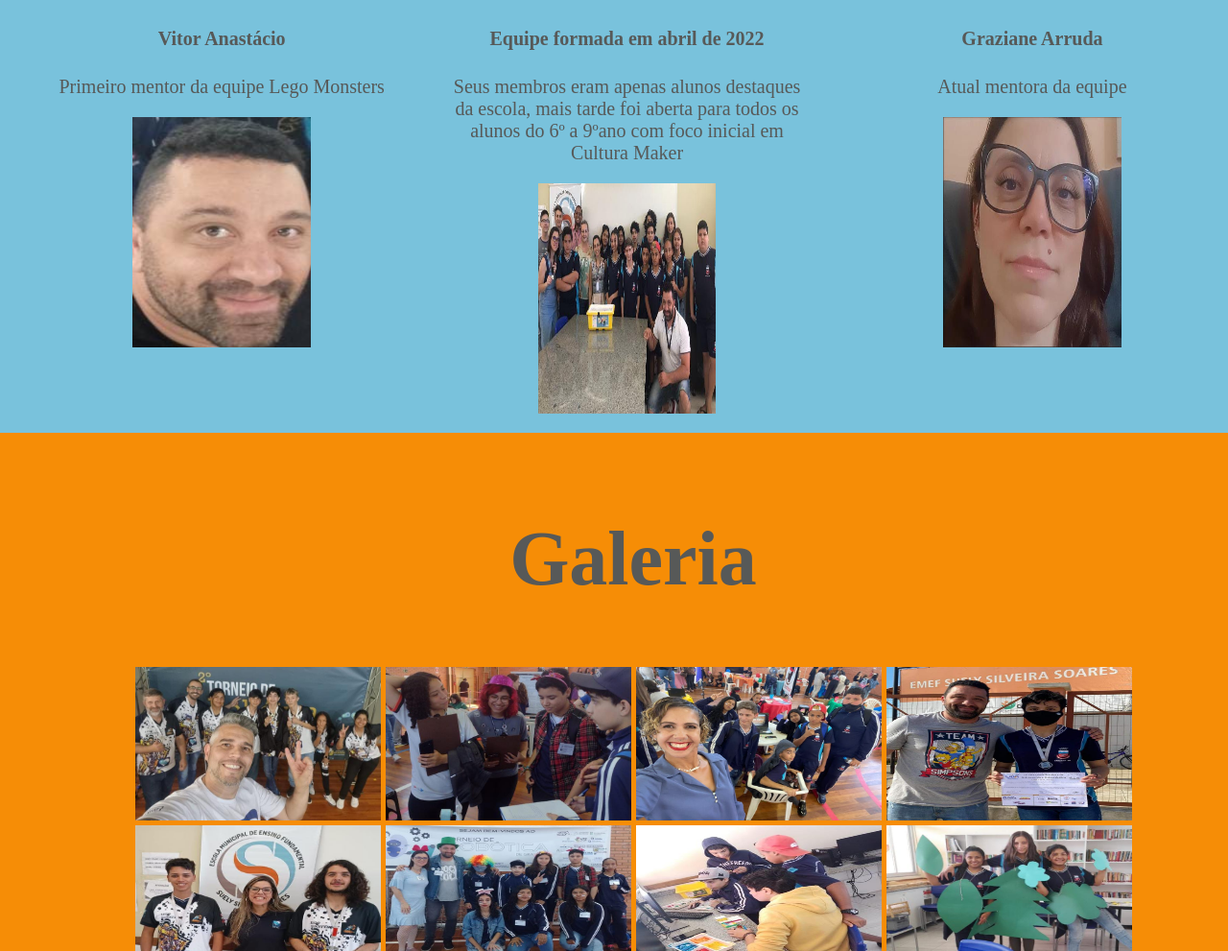
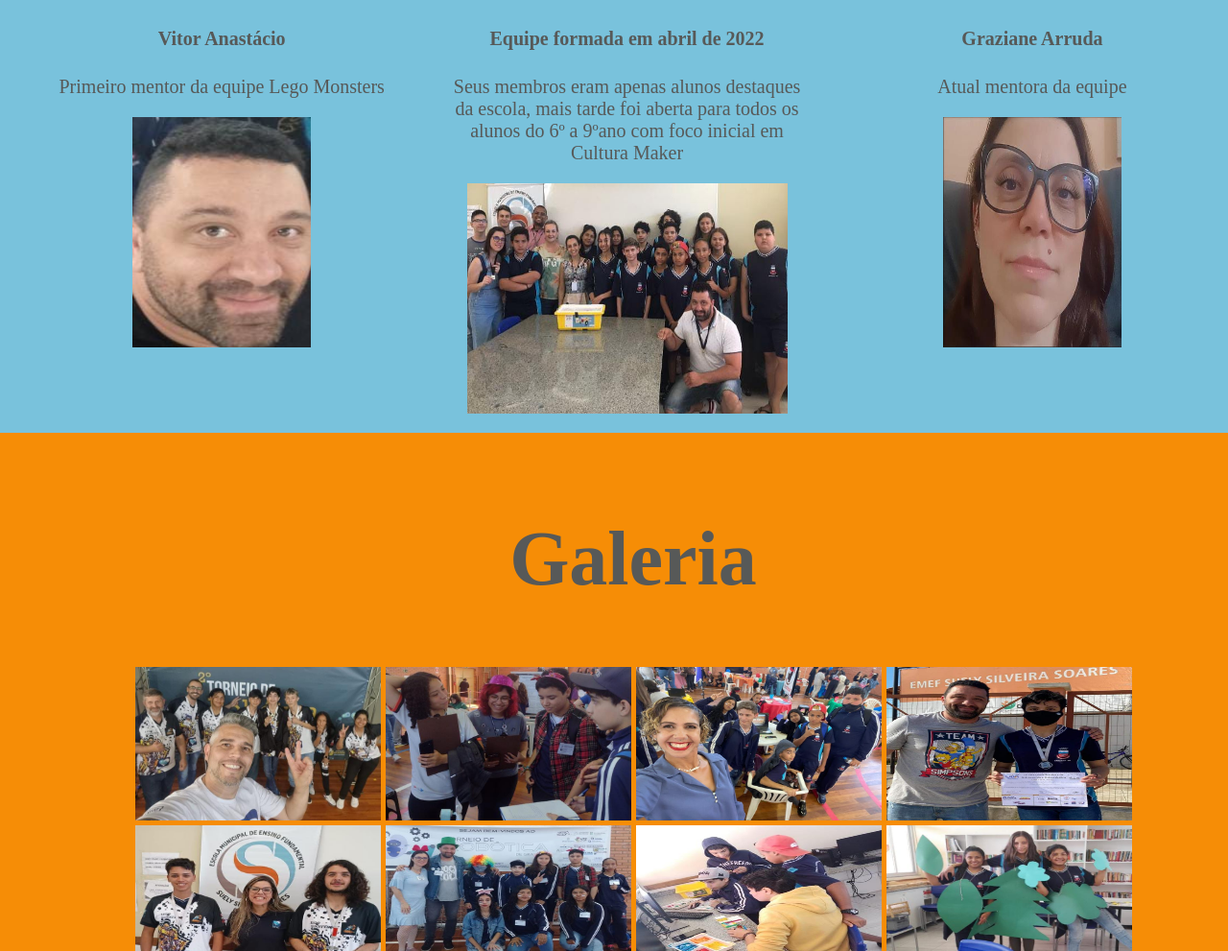
Before and after one commit to ThalesRL/SitePI, a plain HTML site: page Site PI/index.html in a window 1280 px wide. Shown: the part 1041-2032 px from the top of the page at 96% size. Drawn offline with Linux system fonts and the light colour scheme.

Commit message:
index.html

```diff
--- a/Site PI/index.html
+++ b/Site PI/index.html
@@ -35,7 +35,7 @@
         <div class="coluna tres">
           <h4>Equipe formada em abril de 2022</h4>
           <p>Seus membros eram apenas alunos destaques da escola, mais tarde foi aberta para todos os alunos do 6º a 9ºano com foco inicial em Cultura Maker</p>
-          <img class="img" src="img/turma.jpeg" alt="Equipe LEGO MONSTERS">
+          <img class="imgequipe" src="img/turma.jpeg" alt="Equipe LEGO MONSTERS">
         </div>
 
         <div class="coluna tres">
```
